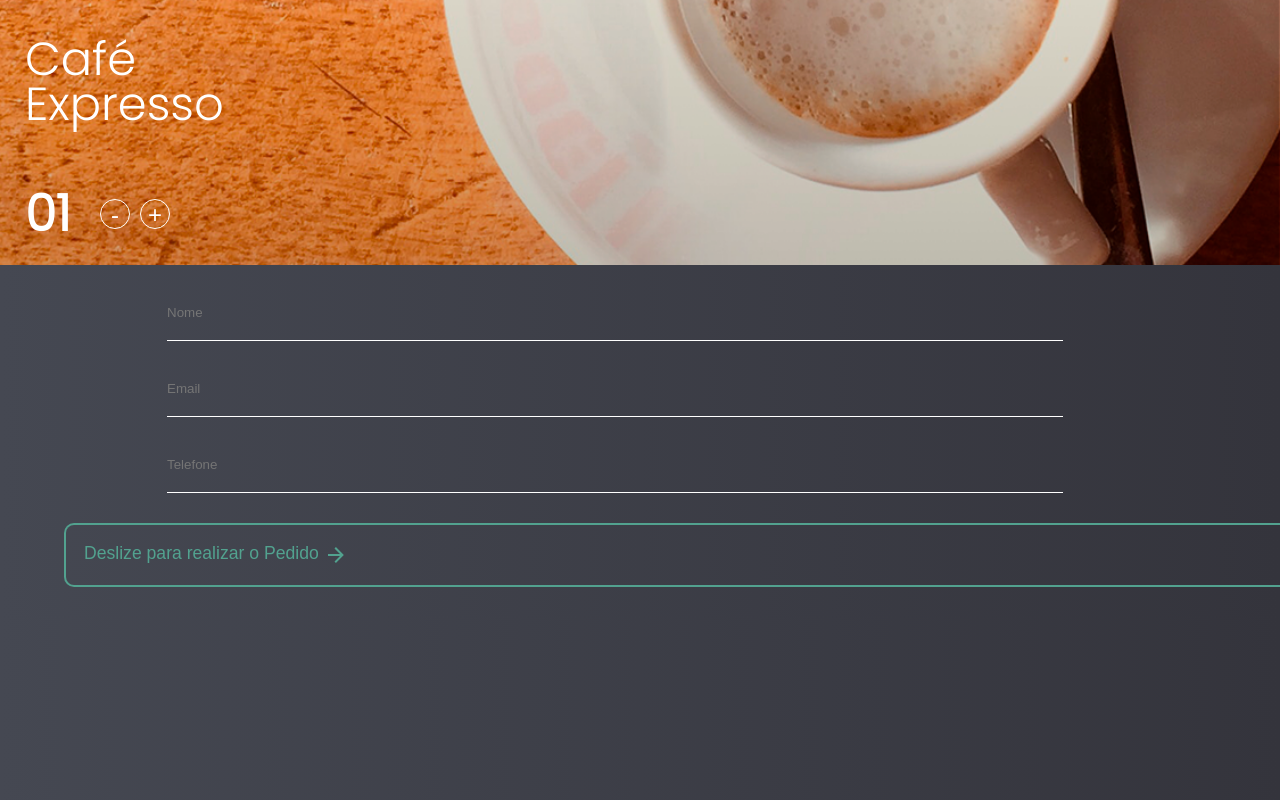
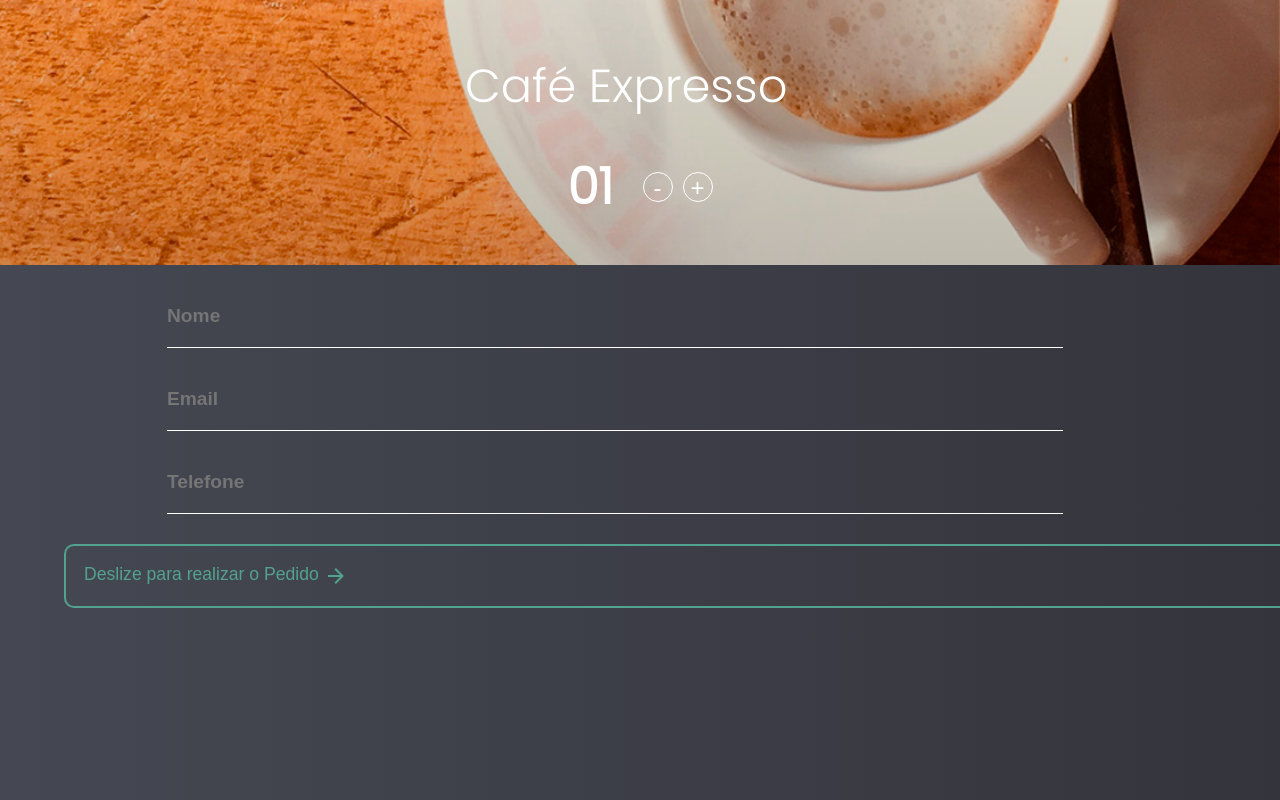
Before and after one commit to Jonlemos/coffe-challenger-bizsys, a React (Create React App) app: page /coffee in a window 1280 px wide. Built offline with nearby package versions, Linux system fonts and the light colour scheme.

Commit message:
Ajustes de css

```diff
--- a/src/views/CoffeRequest/CoffeeRequest.scss
+++ b/src/views/CoffeRequest/CoffeeRequest.scss
@@ -1,6 +1,4 @@
 .container-coffee {
-  // margin-top: 5%;
-
   .banner {
     background: url(../../assets/images/img.png) no-repeat center;
     background-size: 100vw;
@@ -55,21 +53,20 @@
       width: 70%;
       border-bottom: #fff 1px solid;
       margin-right: 50px;
+      margin-top: 20px;
       padding: 20px 0px 20px 0px;
       color: #fff;
-      font-weight: 500;
-    }
-  }
+      font-weight: 600;
+      font-size: 1.2rem;
     }
 
     .error {
       margin-top: 10px;
+      color: #fff;
+      font-size: 1.4rem;
+      padding: 0 17px;
     }
-
-.input {
-  margin-top: 20px;
   }
-
   .btn-generate {
     display: flex;
     border: none;
@@ -89,6 +86,7 @@
       margin-left: 5px;
     }
   }
+}
 
 .btn-generate:hover {
   transition: 0.2s;
@@ -96,11 +94,16 @@
 }
 
 @media only screen and (min-width: 768px) {
+  .container-coffee {
     .banner {
-    height: 550px;
-  }
-
-  .text-amount {
-    font-size: 15px;
+      .amount-pedido {
+        align-items: center;
+        margin: 0;
+        justify-content: space-evenly;
+        .coffee-title {
+          width: 350px;
         }
       }
+    }
+  }
+}
```
Lines whose indentation alone changed are shown as unchanged.
